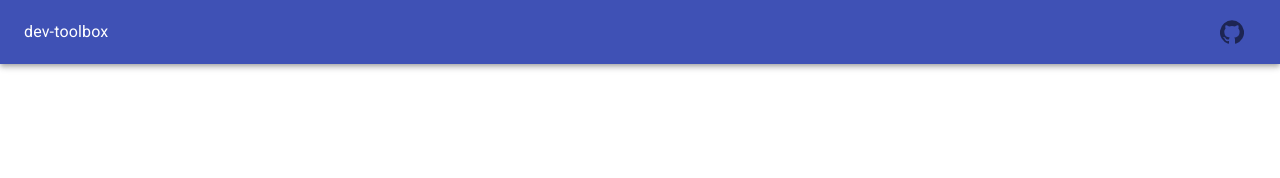
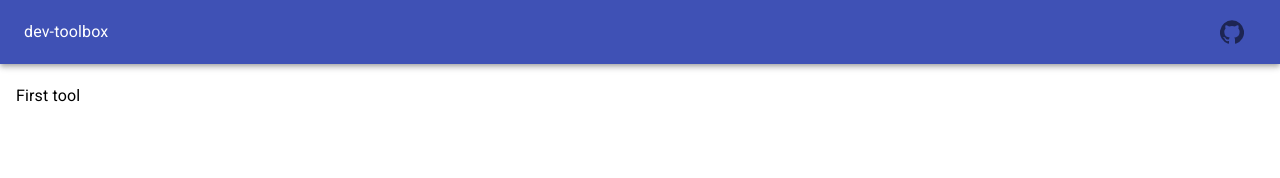
Before and after one commit to wojciech-fiszer/dev-toolbox, a React (Create React App) app: page / in a window 1280 px wide. Shown: the top 178 px of the page. Built offline with nearby package versions, Linux system fonts and the light colour scheme.

Commit message:
Created draft layout

```diff
--- a/src/App.tsx
+++ b/src/App.tsx
@@ -1,18 +1,43 @@
-import React from 'react';
-import {Grid, ThemeProvider} from "@material-ui/core";
+import React, {useState} from 'react';
+import {Container, Grid, ThemeProvider} from "@material-ui/core";
 import theme from "./theme";
 import Header from "./components/Header";
+import Menu from "./components/Menu";
+import {Tool} from "./Tool";
+import {makeStyles} from "@material-ui/styles";
+import ToolLayout from "./components/ToolLayout";
 
-const App = () => (
+const useStyles = makeStyles(() => ({
+    toolContainer: {
+        paddingTop: 20
+    },
+    content: {
+        display: "flex"
+    }
+}));
+
+const App = () => {
+    const classes = useStyles();
+    const [selectedTool, setSelectedTool] = useState<Tool>();
+    return (
         <ThemeProvider theme={theme}>
             <Grid container direction="column">
                 <Grid item>
                     <Header/>
                 </Grid>
-            <Grid item container>
+                <Grid item className={classes.content}>
+                    <Menu onClick={setSelectedTool}/>
+                    {selectedTool &&
+                    <Container className={classes.toolContainer}>
+                        <ToolLayout title={selectedTool.name}>
+                            {selectedTool.render()}
+                        </ToolLayout>
+                    </Container>
+                    }
                 </Grid>
             </Grid>
         </ThemeProvider>
-);
+    )
+};
 
 export default App;
--- /dev/null
+++ b/src/Tool.ts
@@ -0,0 +1,5 @@
+export interface Tool {
+    id: string;
+    name: string;
+    render: () => JSX.Element;
+}
--- /dev/null
+++ b/src/components/Menu.tsx
@@ -0,0 +1,30 @@
+import React from 'react';
+import {List, ListItem, ListItemText} from "@material-ui/core";
+import tools from "../tools";
+import {makeStyles} from "@material-ui/styles";
+import {Tool} from "../Tool";
+
+interface Props {
+    onClick: (tool: Tool) => void;
+}
+
+const useStyles = makeStyles(() => ({
+    list: {
+        minWidth: 200
+    }
+}));
+
+const Menu = ({onClick}: Props) => {
+    const classes = useStyles();
+    return (
+        <List component="nav" className={classes.list}>
+            {tools.map(tool => (
+                <ListItem button>
+                    <ListItemText primary={tool.name} onClick={() => onClick(tool)}/>
+                </ListItem>
+            ))}
+        </List>
+    );
+};
+
+export default Menu;
--- /dev/null
+++ b/src/components/ToolLayout.tsx
@@ -0,0 +1,14 @@
+import React from 'react';
+import {Typography} from "@material-ui/core";
+
+interface Props {
+    title: string;
+    children: JSX.Element;
+}
+
+const ToolLayout = ({title, children}: Props) => <>
+    <Typography variant="h4">{title}</Typography>
+    {children}
+</>
+
+export default ToolLayout;
--- /dev/null
+++ b/src/tools.tsx
@@ -0,0 +1,12 @@
+import {Tool} from "./Tool";
+import {Typography} from "@material-ui/core";
+
+const tools: Tool[] = [
+    {
+        id: "first-tool",
+        name: "First tool",
+        render: () => (<Typography>This is the first tool</Typography>)
+    }
+];
+
+export default tools;
```
Lines whose indentation alone changed are shown as unchanged.
